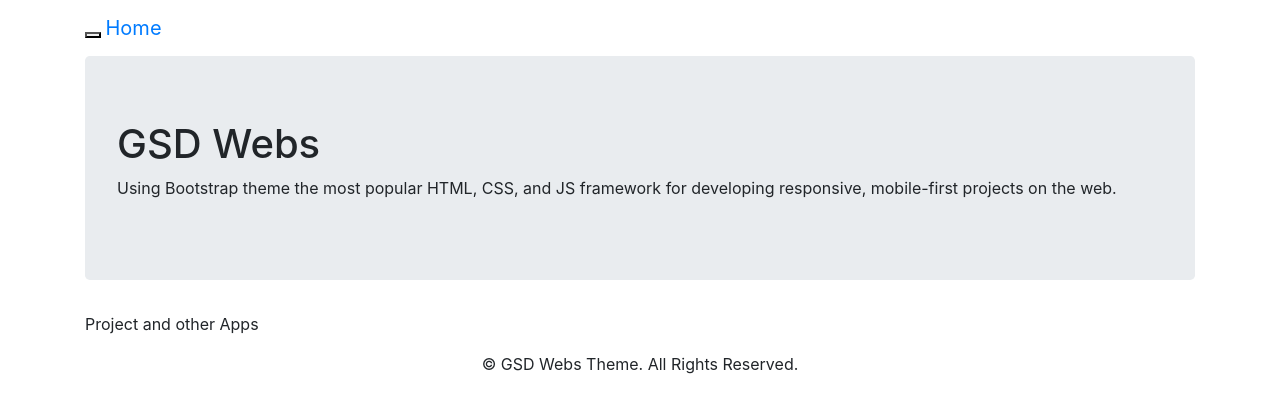
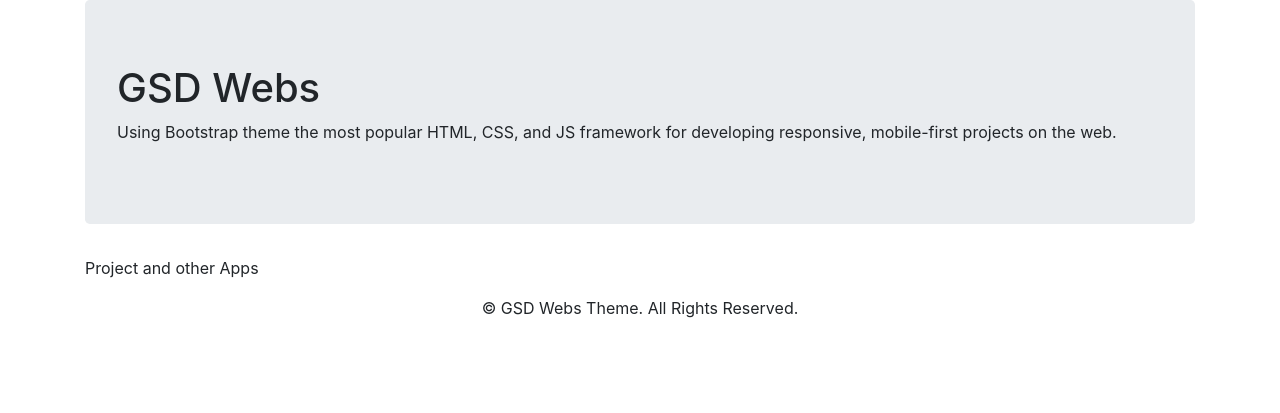
Before and after one commit to ghanshyamdhiman/gsdjango, a Django app: page / in a window 1280 px wide. Shown: the top 413 px of the page. Run offline with Django 3.2, Linux system fonts and the light colour scheme; some libraries are stand-ins or nearby versions.

Commit message:
Update index.html

```diff
--- a/gsdjango/gsdjango/templates/index.html
+++ b/gsdjango/gsdjango/templates/index.html
@@ -11,18 +11,6 @@
     <title>GSD Webs Django Python</title>
   </head>
   <body>
-      <div class="navbar navbar-default navbar-static-top" role="navigation">
-    <div class="container">
-
-        <div class="navbar-header">
-            <button type="button" class="navbar-toggle" data-toggle="collapse" data-target=".navbar-collapse">
-            <span class="sr-only">Toggle navigation</span>
-            <span class="icon-bar"></span>
-            <span class="icon-bar"></span>
-            <span class="icon-bar"></span>
-            </button>
-            <a class="navbar-brand" href="http://206.189.76.79:8000/">Home</a>
-        </div>
 
         <div class="navbar-collapse collapse">
             <ul class="nav navbar-nav">
```
